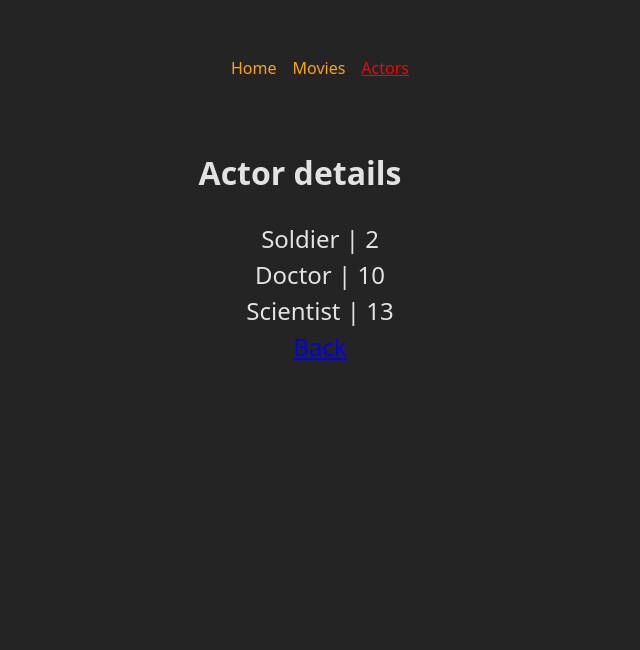
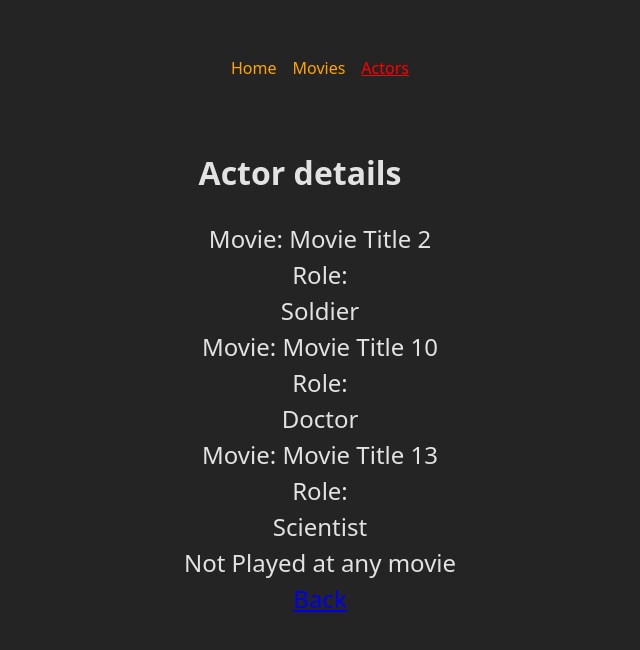
Before and after one commit to RadostinStAtanasov/Movie-Casting-Analyzer-Web-App, a React (Vite) app: page /actors/1 in a window 1280 px wide. Shown: the top 650 px of the page, without its empty margins (340-980 px from the left). Built offline with nearby package versions, Linux system fonts and the light colour scheme.

Commit message:
details page actor ready and movie details page

```diff
--- a/src/assets/components/ParserForCSVtoJSON.jsx
+++ b/src/assets/components/ParserForCSVtoJSON.jsx
@@ -12,7 +12,7 @@ export default function ParserForCSVtoJSON({ data }) {
       const csv = decoder.decode(result.value); // the csv text
       const results = Papa.parse(csv, { header: true }); // object with { data, errors, meta }
       const rows = results.data; // array of objects
-      console.log(rows);
+      //console.log(rows);
       setRows(rows);
       return rows;
     }
--- a/src/assets/pages/Actor.jsx
+++ b/src/assets/pages/Actor.jsx
@@ -13,7 +13,7 @@ export default function ActorPage() {
       const csv = decoder.decode(result.value); // the csv text
       const results = Papa.parse(csv, { header: true }); // object with { data, errors, meta }
       const rows = results.data; // array of objects
-      console.log(rows);
+      //console.log(rows);
       setRows(rows);
     }
     getData();
--- a/src/assets/pages/ActorDetails.jsx
+++ b/src/assets/pages/ActorDetails.jsx
@@ -7,9 +7,11 @@ export default function ActorDetailsPage() {
   const id = params.actorId;
 
   const [rows, setRows] = useState([]);
+  const [movies, setMovies] = useState([]);
+
   useEffect(() => {
     async function getData() {
-      const response = await fetch("../../../roles.csv");
+      const response = await fetch("../../../roles.csv"); //get request
       const reader = response.body.getReader();
       const result = await reader.read(); // raw array
       const decoder = new TextDecoder("utf-8");
@@ -35,21 +37,79 @@ export default function ActorDetailsPage() {
       actorMovieRoles = {};
     }
 
-    console.log(actorAllMoviesAndRoles);
+    //console.log(actorAllMoviesAndRoles);
     return actorAllMoviesAndRoles;
   }
 
-  const resultActorDetails = actorAllMoviePrayed(rows, id);
+  const resultActorDetailsRoles = actorAllMoviePrayed(rows, id);
+
+  //console.log(resultActorDetailsRoles);
+
+  useEffect(() => {
+    async function getData() {
+      const response = await fetch("../../../movies.csv");
+      const reader = response.body.getReader();
+      const result = await reader.read();
+      const decoder = new TextDecoder("utf-8");
+      const csv = decoder.decode(result.value);
+      const results = Papa.parse(csv, { header: true });
+      const movies = results.data;
+      //console.log(movies);
+      setMovies(movies);
+    }
+    getData();
+  }, []);
+
+  function getMoviesInActorDetails(movies, resultActorDetailsRoles) {
+    let moviesActorActedAndRoles = [];
+    let actorMoviesAndRoles = {};
+
+    for (let i = 0; i < movies.length; i++) {
+      for (let j = 0; j < resultActorDetailsRoles.length; j++) {
+        if (+movies[i].ID == resultActorDetailsRoles[j].movieId) {
+          actorMoviesAndRoles.Title = movies[i].Title;
+          actorMoviesAndRoles.Role = resultActorDetailsRoles[j].roleName;
+          moviesActorActedAndRoles.push(actorMoviesAndRoles);
+        }
+        actorMoviesAndRoles = {};
+      }
+    }
+    return moviesActorActedAndRoles;
+  }
+
+  const resultActorRolesMovies = getMoviesInActorDetails(
+    movies,
+    resultActorDetailsRoles
+  );
+
+  // let renderResult;
+
+  // if (resultActorRolesMovies) {
+  //   renderResult = resultActorRolesMovies.map((item, index) => (
+  //     <li key={index}>
+  //       Movie: {item.Title} <br />
+  //       Role: {item.Role}
+  //     </li>
+  //   ));
+  // }
 
   return (
     <>
       <h1>Actor details</h1>
       <ul style={{ textAlign: "center", fontSize: "24px" }}>
-        {resultActorDetails.map((item, index) => (
-          <li key={index}>
-            {item.roleName} | {item.movieId}
-          </li>
-        ))}
+        {resultActorRolesMovies &&
+          resultActorRolesMovies.map((item, index) => (
+            <li key={index}>
+              Movie: {item.Title} <br />
+              Role:
+              {item.Role == "null" ? (
+                <div>UnNamed</div>
+              ) : (
+                <div>{item.Role}</div>
+              )}
+            </li>
+          ))}
+        <div>Not Played at any movie</div>
         <Link to=".." relative="path">
           Back
         </Link>
--- a/src/assets/pages/Movie.jsx
+++ b/src/assets/pages/Movie.jsx
@@ -1,7 +1,6 @@
 import { useState, useEffect } from "react";
 import Papa from "papaparse";
 import { Link, useParams } from "react-router-dom";
-import MovieDetailsPage from "./MovieDetails";
 
 export default function MoviePage({ id }) {
   const [rows, setRows] = useState([]);
--- a/src/assets/pages/MovieDetails.jsx
+++ b/src/assets/pages/MovieDetails.jsx
@@ -6,6 +6,8 @@ export default function MovieDetailsPage() {
   const params = useParams();
   const id = params.movieId;
   const [rows, setRows] = useState([]);
+  const [movieActorsRoles, setMovieActorsRoles] = useState([]);
+  const [movieActorsNames, setMovieActorsNames] = useState([]);
 
   useEffect(() => {
     async function getData() {
@@ -16,7 +18,7 @@ export default function MovieDetailsPage() {
       const csv = decoder.decode(result.value); // the csv text
       const results = Papa.parse(csv, { header: true }); // object with { data, errors, meta }
       const rows = results.data; // array of objects
-      console.log(rows);
+      //console.log(rows);
       // console.log(csv.split(","));
       setRows(rows);
     }
@@ -38,13 +40,97 @@ export default function MovieDetailsPage() {
 
   const resultDetailsMovie = detailsForMovie(rows, id);
 
+  useEffect(() => {
+    async function getData() {
+      const response = await fetch("../../../roles.csv");
+      const reader = response.body.getReader();
+      const result = await reader.read(); // raw array
+      const decoder = new TextDecoder("utf-8");
+      const csv = decoder.decode(result.value); // the csv text
+      const results = Papa.parse(csv, { header: true }); // object with { data, errors, meta }
+      const rows = results.data; // array of objects
+      //console.log(rows);
+      // console.log(csv.split(","));
+      setMovieActorsRoles(rows);
+    }
+    getData();
+  }, []);
+
+  function movieAllActors(movieActors, id) {
+    let allMovieActorsAndRoles = {};
+    let allMovieActorsAndRolesArr = [];
+
+    for (let i = 0; i < movieActors.length; i++) {
+      if (movieActors[i].MovieID == id) {
+        allMovieActorsAndRoles.actorId = movieActors[i].ActorID;
+        allMovieActorsAndRoles.role = movieActors[i].RoleName;
+        allMovieActorsAndRolesArr.push(allMovieActorsAndRoles);
+        console.log(allMovieActorsAndRoles);
+      }
+      allMovieActorsAndRoles = {};
+    }
+
+    return allMovieActorsAndRolesArr;
+  }
+
+  const resultActorsAndRoles = movieAllActors(movieActorsRoles, id);
+
+  useEffect(() => {
+    async function getData() {
+      const response = await fetch("../../../actors.csv");
+      const reader = response.body.getReader();
+      const result = await reader.read(); // raw array
+      const decoder = new TextDecoder("utf-8");
+      const csv = decoder.decode(result.value); // the csv text
+      const results = Papa.parse(csv, { header: true }); // object with { data, errors, meta }
+      const rows = results.data; // array of objects
+      //console.log(rows);
+      // console.log(csv.split(","));
+      setMovieActorsNames(rows);
+    }
+    getData();
+  }, []);
+
+  function takeActorsNames(movieActorsNames, resultActorsAndRoles) {
+    for (let i = 0; i < movieActorsNames.length; i++) {
+      for (let j = 0; j < resultActorsAndRoles.length; j++) {
+        if (resultActorsAndRoles[j].actorId == movieActorsNames[i].ID) {
+          resultActorsAndRoles[j].actorName = movieActorsNames[i].FullName;
+          console.log(movieActorsNames[i].FullName);
+        }
+      }
+    }
+    console.log(resultActorsAndRoles);
+    return resultActorsAndRoles;
+  }
+
+  const resultMovieActorRoles = takeActorsNames(
+    movieActorsNames,
+    resultActorsAndRoles
+  );
+
   return (
     <>
       <h1>Detail Page</h1>
       <div style={{ textAlign: "center" }}>
-        <p>{resultDetailsMovie.Title}</p>
-        <p>{resultDetailsMovie.ReleaseDate}</p>
+        <p>Title: {resultDetailsMovie.Title}</p>
+        <p>Release date: {resultDetailsMovie.ReleaseDate}</p>
+        {/* <p>Cast: {resultDetailsMovie.Roles}</p> */}
         <p>
+          <ul>
+            {resultMovieActorRoles.map((movie, index) => (
+              <li key={index}>
+                Actor name: {movie.actorName} <br />
+                Role:
+                {movie.role == "null" ? (
+                  <div>UnNamed</div>
+                ) : (
+                  <div>{movie.role}</div>
+                )}
+              </li>
+            ))}
+            <li></li>
+          </ul>
           <Link to=".." relative="path">
             Back
           </Link>
```
